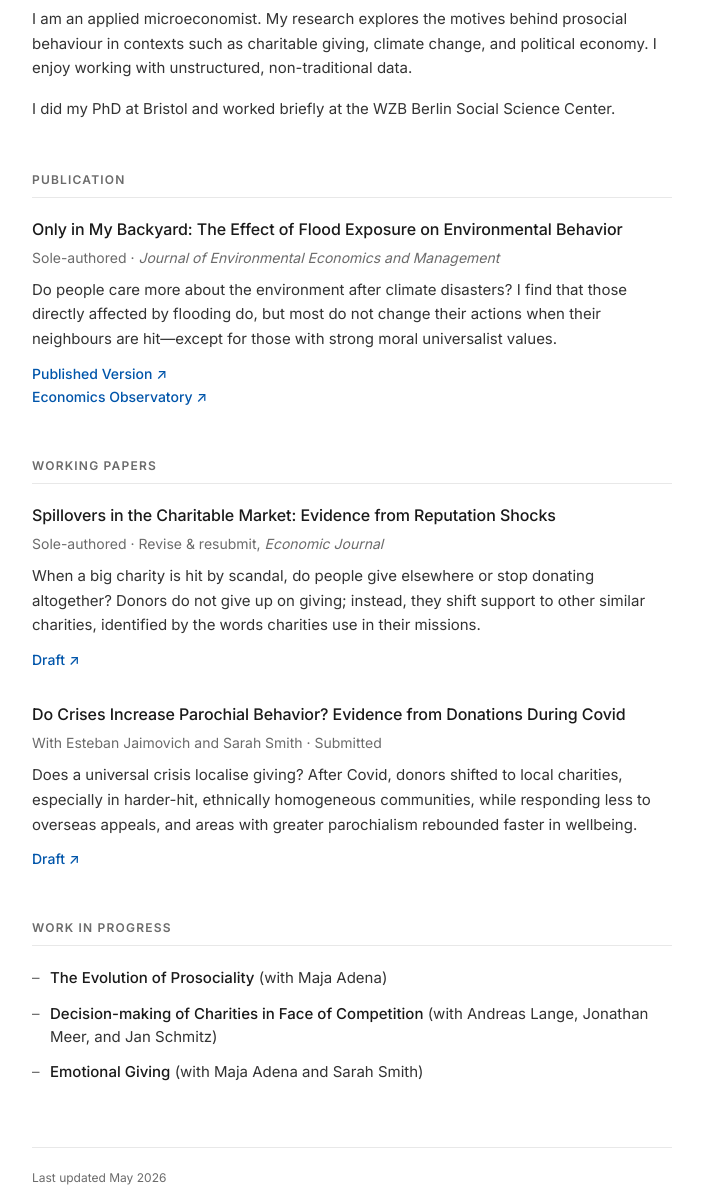
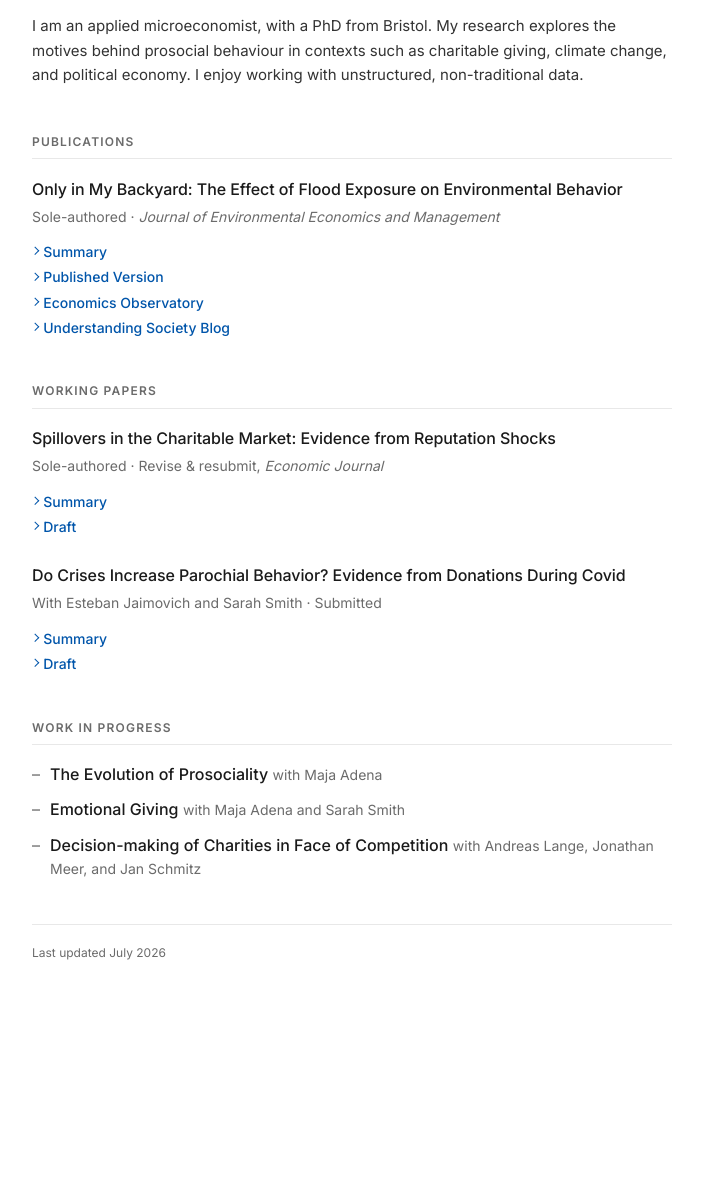
Before and after one commit to derrickmxu/derrickmxu.github.io, a plain HTML site: page index.html in a window 1280 px wide. Shown: the part 280-1471 px from the top of the page, without its empty margins (288-991 px from the left). After the commit the page ends 1315 px from the top, so only its background shows below. Drawn offline with Linux system fonts and the light colour scheme.

Commit message:
Refresh homepage layout with clearer sections and click-to-show summaries.
Co-authored-by: Cursor <cursoragent@cursor.com>

```diff
--- a/index.html
+++ b/index.html
@@ -9,7 +9,7 @@
   <link rel="preconnect" href="https://fonts.googleapis.com">
   <link rel="preconnect" href="https://fonts.gstatic.com" crossorigin>
   <link href="https://fonts.googleapis.com/css2?family=Inter:wght@300;400;500;600;700&display=swap" rel="stylesheet">
-  <link rel="stylesheet" href="/styles.css">
+  <link rel="stylesheet" href="styles.css">
   <link rel="canonical" href="https://www.mingyaoxu.com/">
   <meta property="og:type" content="website">
   <meta property="og:url" content="https://www.mingyaoxu.com/">
@@ -43,6 +43,7 @@
       <div class="profile-text">
         <h1>Derrick Xu <span lang="zh">徐明垚</span></h1>
         <p class="role">Assistant Professor of Economics, University of Southampton</p>
+        <p class="role role-secondary">Guest Researcher, WZB Berlin Social Science Center</p>
         <p class="email-line"><a href="mailto:derrick.mingyao.xu@gmail.com">derrick.mingyao.xu@gmail.com</a></p>
         <div class="social-links">
           <a href="cv.pdf" class="btn" target="_blank">CV</a>
@@ -57,74 +58,81 @@
 
     <section class="intro">
       <p>
-        I am an applied microeconomist. My research explores the motives behind
+        I am an applied microeconomist, with a PhD from Bristol. My research explores the motives behind
         prosocial behaviour in contexts such as charitable giving, climate change,
         and political economy. I enjoy working with unstructured, non-traditional data.
       </p>
-      <p>
-        I did my PhD at Bristol and worked briefly at the WZB Berlin Social Science Center.
-      </p>
     </section>
 
-    <section>
-      <h2>Publication</h2>
+    <section class="research-section">
+      <h2>Publications</h2>
       <article class="paper">
         <h3>Only in My Backyard: The Effect of Flood Exposure on Environmental Behavior</h3>
         <p class="meta">Sole-authored · <em>Journal of Environmental Economics and Management</em></p>
-        <p class="abstract">
+        <details class="summary">
+          <summary>Summary</summary>
+          <p>
             Do people care more about the environment after climate disasters? I find that
             those directly affected by flooding do, but most do not change their actions when
             their neighbours are hit—except for those with strong moral universalist values.
           </p>
+        </details>
         <p class="links">
-          <a href="https://www.sciencedirect.com/science/article/pii/S0095069626000203" target="_blank">Published Version ↗</a><br>
-          <a href="https://www.economicsobservatory.com/how-do-climate-disasters-affect-pro-environmental-behaviour" target="_blank">Economics Observatory ↗</a>
+          <a href="https://www.sciencedirect.com/science/article/pii/S0095069626000203" target="_blank">Published Version</a>
+          <a href="https://www.economicsobservatory.com/how-do-climate-disasters-affect-pro-environmental-behaviour" target="_blank">Economics Observatory</a>
+          <a href="https://www.understandingsociety.ac.uk/blog/2026/07/06/local-flooding-behaviour/" target="_blank">Understanding Society Blog</a>
         </p>
       </article>
     </section>
 
-    <section>
+    <section class="research-section">
       <h2>Working Papers</h2>
 
       <article class="paper">
         <h3>Spillovers in the Charitable Market: Evidence from Reputation Shocks</h3>
         <p class="meta">Sole-authored · Revise &amp; resubmit, <em>Economic Journal</em></p>
-        <p class="abstract">
+        <details class="summary">
+          <summary>Summary</summary>
+          <p>
             When a big charity is hit by scandal, do people give elsewhere or stop donating
             altogether? Donors do not give up on giving; instead, they shift support to other
             similar charities, identified by the words charities use in their missions.
           </p>
+        </details>
         <p class="links">
-          <a href="https://papers.ssrn.com/sol3/papers.cfm?abstract_id=4206456" target="_blank">Draft ↗</a>
+          <a href="https://papers.ssrn.com/sol3/papers.cfm?abstract_id=4206456" target="_blank">Draft</a>
         </p>
       </article>
 
       <article class="paper">
         <h3>Do Crises Increase Parochial Behavior? Evidence from Donations During Covid</h3>
         <p class="meta">With Esteban Jaimovich and Sarah Smith · Submitted</p>
-        <p class="abstract">
+        <details class="summary">
+          <summary>Summary</summary>
+          <p>
             Does a universal crisis localise giving? After Covid, donors shifted to local
             charities, especially in harder-hit, ethnically homogeneous communities, while
             responding less to overseas appeals, and areas with greater parochialism
             rebounded faster in wellbeing.
           </p>
+        </details>
         <p class="links">
-          <a href="https://drive.google.com/file/d/1Ia8C5Upaz-mof3PWEt4XG70wRRkatmMQ/view?usp=drive_link" target="_blank">Draft ↗</a>
+          <a href="https://drive.google.com/file/d/1Ia8C5Upaz-mof3PWEt4XG70wRRkatmMQ/view?usp=drive_link" target="_blank">Draft</a>
         </p>
       </article>
     </section>
 
-    <section>
+    <section class="research-section">
       <h2>Work in Progress</h2>
       <ul class="wip">
-        <li><strong>The Evolution of Prosociality</strong> (with Maja Adena)</li>
-        <li><strong>Decision-making of Charities in Face of Competition</strong> (with Andreas Lange, Jonathan Meer, and Jan Schmitz)</li>
-        <li><strong>Emotional Giving</strong> (with Maja Adena and Sarah Smith)</li>
+        <li><strong>The Evolution of Prosociality</strong> <span class="coauthors">with Maja Adena</span></li>
+        <li><strong>Emotional Giving</strong> <span class="coauthors">with Maja Adena and Sarah Smith</span></li>
+        <li><strong>Decision-making of Charities in Face of Competition</strong> <span class="coauthors">with Andreas Lange, Jonathan Meer, and Jan Schmitz</span></li>
       </ul>
     </section>
 
     <footer>
-      <p>Last updated May 2026</p>
+      <p>Last updated July 2026</p>
     </footer>
   </main>
 </body>
--- a/styles.css
+++ b/styles.css
@@ -14,12 +14,10 @@
   --bg-hover: #f5f5f7;
   --max-width: 40rem;
 
-  /* Type scale */
   --fs-xs: 0.75rem;
   --fs-sm: 0.875rem;
   --fs-base: 0.9375rem;
   --fs-md: 1rem;
-  --fs-lg: 1.0625rem;
   --fs-xl: 1.625rem;
 }
 
@@ -45,15 +43,15 @@ main {
   margin: 0 auto;
 }
 
-/* Header & Profile Layout */
+/* Profile */
 .profile-container {
   display: flex;
   flex-direction: row;
   align-items: flex-start;
   justify-content: space-between;
   gap: 2rem;
-  margin-bottom: 2.75rem;
-  padding-bottom: 2.25rem;
+  margin-bottom: 2rem;
+  padding-bottom: 2rem;
   border-bottom: 1px solid var(--border);
 }
 
@@ -78,14 +76,21 @@ h1 span {
 }
 
 .role {
-  margin: 0 0 1.125rem;
+  margin: 0;
   font-size: var(--fs-base);
   font-weight: 400;
   color: var(--text-muted);
   line-height: 1.45;
 }
 
-/* Social & Action Links */
+.role + .role {
+  margin-top: 0.2rem;
+}
+
+.role-secondary {
+  margin-bottom: 1rem;
+}
+
 .email-line {
   margin: 0 0 1rem;
   font-size: var(--fs-sm);
@@ -129,7 +134,6 @@ h1 span {
   text-decoration: none;
 }
 
-/* Profile Photo */
 .profile-photo-wrapper {
   flex-shrink: 0;
 }
@@ -144,40 +148,63 @@ h1 span {
   background-color: var(--bg-hover);
 }
 
-/* Section Styles */
-section {
-  margin-bottom: 3rem;
+/*
+  Layout rhythm (kept simple on purpose):
+  - One rule under the profile
+  - Space between major sections
+  - Short underline under each section heading
+  - Space between papers (no extra rules)
+*/
+.intro {
+  margin: 0 0 2.75rem;
+  padding: 0;
+  border: none;
+}
+
+.intro p {
+  margin: 0 0 0.85rem;
+  font-size: var(--fs-base);
+  line-height: 1.65;
+  color: var(--text-secondary);
+}
+
+.intro p:last-child {
+  margin-bottom: 0;
+}
+
+.research-section {
+  margin: 0 0 2.75rem;
+  padding: 0;
+  border: none;
+}
+
+.research-section:last-of-type {
+  margin-bottom: 0;
 }
 
 h2 {
-  margin: 0 0 1.25rem;
+  margin: 0 0 1.15rem;
+  padding-bottom: 0.4rem;
   font-size: var(--fs-xs);
   font-weight: 600;
   letter-spacing: 0.1em;
   text-transform: uppercase;
   color: var(--text-muted);
   border-bottom: 1px solid var(--border);
-  padding-bottom: 0.45rem;
 }
 
-.intro p {
-  margin: 0 0 1rem;
-  font-size: var(--fs-base);
-  line-height: 1.65;
-  color: var(--text-secondary);
+.paper {
+  margin: 0;
+  padding: 0;
+  border: none;
 }
 
-/* Paper Styles */
-.paper {
-  margin-bottom: 2rem;
-}
-
-.paper:last-child {
-  margin-bottom: 0;
+.paper + .paper {
+  margin-top: 1.75rem;
 }
 
 h3 {
-  margin: 0 0 0.35rem;
+  margin: 0 0 0.3rem;
   font-size: var(--fs-md);
   font-weight: 500;
   line-height: 1.45;
@@ -186,14 +213,66 @@ h3 {
 }
 
 .meta {
-  margin: 0 0 0.625rem;
+  margin: 0 0 0.65rem;
   font-size: var(--fs-sm);
   color: var(--text-muted);
   line-height: 1.5;
 }
 
-.abstract {
-  margin: 0 0 0.625rem;
+.summary summary,
+.links a {
+  display: inline-flex;
+  align-items: center;
+  gap: 0.35rem;
+  font-size: var(--fs-sm);
+  font-weight: 500;
+  color: var(--link);
+  line-height: 1.4;
+}
+
+.summary summary::before,
+.links a::before {
+  content: "";
+  display: inline-block;
+  width: 0.35rem;
+  height: 0.35rem;
+  border-right: 1.5px solid currentColor;
+  border-bottom: 1.5px solid currentColor;
+  transform: rotate(-45deg);
+  margin-top: -0.1rem;
+  flex-shrink: 0;
+}
+
+.summary summary:hover,
+.links a:hover {
+  color: var(--link-hover);
+}
+
+.summary {
+  margin: 0 0 0.35rem;
+}
+
+.summary summary {
+  list-style: none;
+  cursor: pointer;
+  user-select: none;
+}
+
+.summary summary::-webkit-details-marker {
+  display: none;
+}
+
+.summary summary::before {
+  transition: transform 0.15s ease;
+}
+
+.summary[open] summary::before {
+  transform: rotate(45deg);
+  margin-top: 0.05rem;
+}
+
+.summary p {
+  margin: 0.65rem 0 0;
   font-size: var(--fs-base);
   color: var(--text-secondary);
   line-height: 1.65;
@@ -201,24 +280,36 @@ h3 {
 
 .links {
   margin: 0;
-  font-size: var(--fs-sm);
-  font-weight: 500;
+  display: flex;
+  flex-direction: column;
+  align-items: flex-start;
+  gap: 0.35rem;
 }
 
-/* Work in Progress List */
+.links a {
+  text-decoration: none;
+}
+
+.links a:hover {
+  text-decoration: none;
+}
+
 .wip {
   margin: 0;
   padding: 0;
   list-style: none;
+  display: flex;
+  flex-direction: column;
+  gap: 0.75rem;
 }
 
 .wip li {
   position: relative;
-  padding-left: 1.125rem;
-  margin-bottom: 0.75rem;
-  font-size: var(--fs-base);
-  color: var(--text-secondary);
-  line-height: 1.55;
+  padding: 0 0 0 1.125rem;
+  margin: 0;
+  font-size: var(--fs-md);
+  line-height: 1.45;
+  border: none;
 }
 
 .wip li::before {
@@ -233,7 +324,12 @@ h3 {
   color: var(--text);
 }
 
-/* Global Link Styles */
+.wip .coauthors {
+  font-size: var(--fs-sm);
+  color: var(--text-muted);
+  line-height: 1.5;
+}
+
 a {
   color: var(--link);
   text-decoration: none;
@@ -245,10 +341,9 @@ a:hover {
   text-decoration: underline;
 }
 
-/* Footer */
 footer {
-  margin-top: 4rem;
-  padding-top: 1.25rem;
+  margin-top: 2.75rem;
+  padding-top: 1.15rem;
   border-top: 1px solid var(--border);
 }
 
@@ -258,7 +353,6 @@ footer p {
   color: var(--text-muted);
 }
 
-/* Responsive Design */
 @media (max-width: 640px) {
   body {
     padding: 2.25rem 1.125rem 3.5rem;
@@ -269,6 +363,7 @@ footer p {
     align-items: center;
     text-align: center;
     gap: 1.25rem;
+    margin-bottom: 1.75rem;
     padding-bottom: 1.75rem;
   }
 
@@ -281,11 +376,20 @@ footer p {
     font-size: 1.5rem;
   }
 
-  .role {
-    margin-bottom: 1rem;
-  }
-
   .social-links {
     justify-content: center;
   }
+
+  .intro,
+  .research-section {
+    margin-bottom: 2.25rem;
+  }
+
+  .paper + .paper {
+    margin-top: 1.5rem;
+  }
+
+  footer {
+    margin-top: 2.25rem;
+  }
 }
```
Lines whose indentation alone changed are shown as unchanged.
